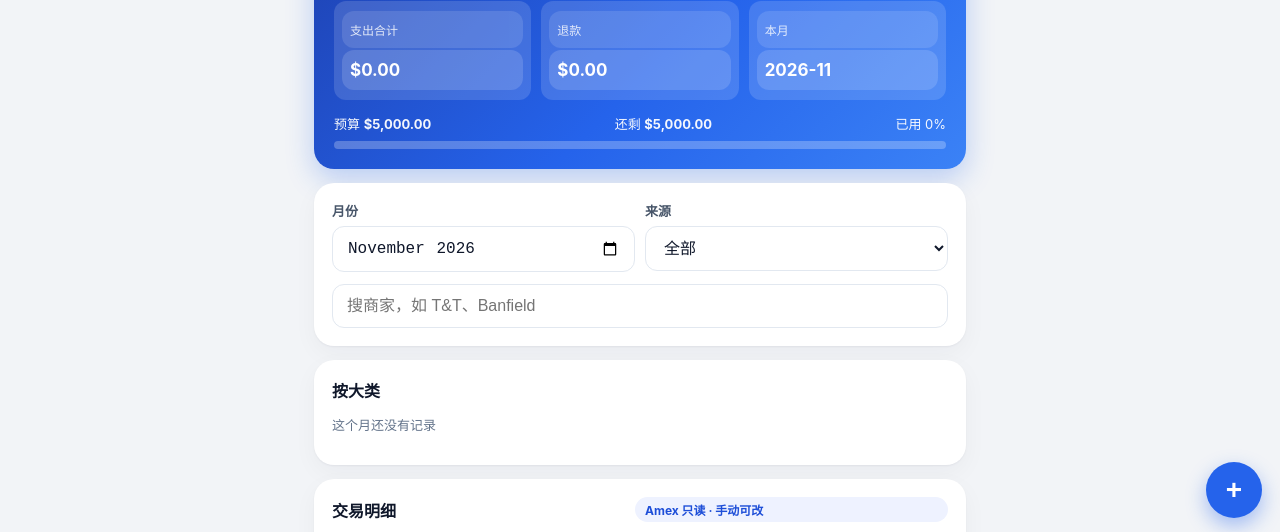
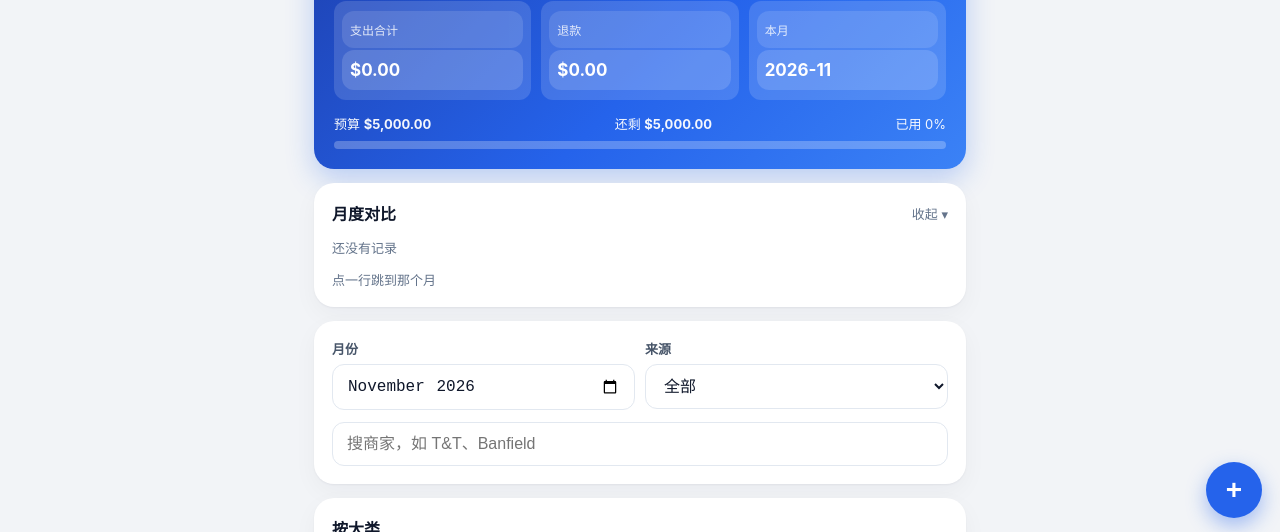
Before and after one commit to yichencoding/bookkeeper, a plain HTML site: page index.html in a window 1280 px wide. Shown: the part 206-738 px from the top of the page. Drawn offline with Linux system fonts and the light colour scheme.

Commit message:
App v3.8: monthly comparison chart on the list view (horizontal bars per month with net + count, tap a row to jump to that month, collapsible)

```diff
--- a/index.html
+++ b/index.html
@@ -59,6 +59,10 @@ pre{white-space:pre-wrap;word-break:break-all;background:#f8fafc;padding:12px;bo
     </div>
     <div class="hero-budget"><span>预算 <b id="heroBudget">$5,000.00</b></span><span>还剩 <b id="heroLeft">$5,000.00</b></span><span id="heroPct">已用 0%</span></div>
     <div class="hero-bar"><i id="heroBarFill" style="width:0%"></i></div>
+  </div>
+  <div class="card">
+    <div class="row" id="chartHead" style="cursor:pointer"><h3 style="margin:0;flex:1">月度对比</h3><span class="muted" id="chartHint" style="flex:0 0 auto">收起 ▾</span></div>
+    <div id="chartBody"><div id="monthChart"></div><p class="muted" style="margin:10px 0 0">点一行跳到那个月</p></div>
   </div>
   <div class="card">
     <div class="filters">
@@ -269,6 +273,7 @@ function render(){
   const max=Math.max(1,...Object.values(byCat).map(Math.abs));
   const CATCOLORS={"餐饮":"#f59e0b","购物":"#8b5cf6","旅行":"#06b6d4","个人护理与健身":"#ec4899","娱乐":"#f43f5e","宠物":"#f97316","服务与保险":"#64748b","交通":"#0ea5e9","居住与家居":"#22c55e","医疗":"#ef4444","转账":"#94a3b8","银行费用":"#78716c","收入":"#16a34a"};
   $("cats").innerHTML=Object.entries(byCat).sort((a,b)=>Math.abs(b[1])-Math.abs(a[1])).map(([c,v])=>`<div class="cat"><div class="cat-top"><span class="cat-dot" style="background:${CATCOLORS[c]||"#2563eb"}"></span><span class="cat-name">${c}</span><b class="cat-amt">${money(v)}</b></div><div class="bar"><i style="width:${Math.round(Math.abs(v)/max*100)}%;background:${CATCOLORS[c]||"#2563eb"}"></i></div></div>`).join("")||'<p class="muted">这个月还没有记录</p>';
+  renderChart();
   if(q) list=list.filter(r=>(r.merchant||"").toLowerCase().includes(q));
   if(sf) list=list.filter(r=>r.source===sf);
   list=list.slice().sort((a,b)=>String(b.date).localeCompare(String(a.date)));
@@ -278,6 +283,20 @@ function render(){
     openEdit(el.dataset.id);
   }));
 }
+let chartCollapsed=false;
+function renderChart(){
+  const byMonth={};
+  allRows().forEach(r=>{ const m=String(r.date||"").slice(0,7); if(!m) return; byMonth[m]=byMonth[m]||{net:0,count:0}; byMonth[m].net+=Number(r.amount||0); byMonth[m].count++; });
+  const months=Object.keys(byMonth).sort();
+  const cur=$("month").value||localISODate(new Date()).slice(0,7);
+  const max=Math.max(1,...months.map(m=>Math.abs(byMonth[m].net)));
+  $("monthChart").innerHTML=months.map(m=>{
+    const v=byMonth[m], sel=m===cur;
+    return `<div class="cat" data-m="${m}" style="cursor:pointer"><div class="cat-top"><span class="cat-dot" style="background:${sel?"#1d4ed8":"#2563eb"}"></span><span class="cat-name" style="${sel?"color:#1d4ed8":""}">${m} · ${v.count} 笔</span><b class="cat-amt">${money(v.net)}</b></div><div class="bar"><i style="width:${Math.round(Math.abs(v.net)/max*100)}%;background:${sel?"#1d4ed8":"#2563eb"}"></i></div></div>`;
+  }).join("")||'<p class="muted">还没有记录</p>';
+  document.querySelectorAll("#monthChart .cat").forEach(el=>el.addEventListener("click",()=>{ $("month").value=el.dataset.m; render(); }));
+}
+$("chartHead").onclick=()=>{ chartCollapsed=!chartCollapsed; $("chartBody").classList.toggle("hidden",chartCollapsed); $("chartHint").textContent=chartCollapsed?"展开 ▸":"收起 ▾"; };
 function show(v){ ["view-list","view-form","view-sync"].forEach(id=>$(id).classList.toggle("hidden", id!==v)); $("navList").classList.toggle("on", v==="view-list"); $("navSync").classList.toggle("on", v==="view-sync"); }
 $("navList").onclick=()=>{ show("view-list"); render(); };
 $("navSync").onclick=()=>{ show("view-sync"); };
@@ -438,6 +457,6 @@ try{
 (async function(){ const s=getSync(); if(!s.url) return; if(isDirty()){ await autoPushManual(); } pull(); })();
 
 </script>
-<p class="muted" style="text-align:center;padding:8px 0 24px">家庭记账 · 版本 v3.7</p>
+<p class="muted" style="text-align:center;padding:8px 0 24px">家庭记账 · 版本 v3.8</p>
 </body>
 </html>
```
